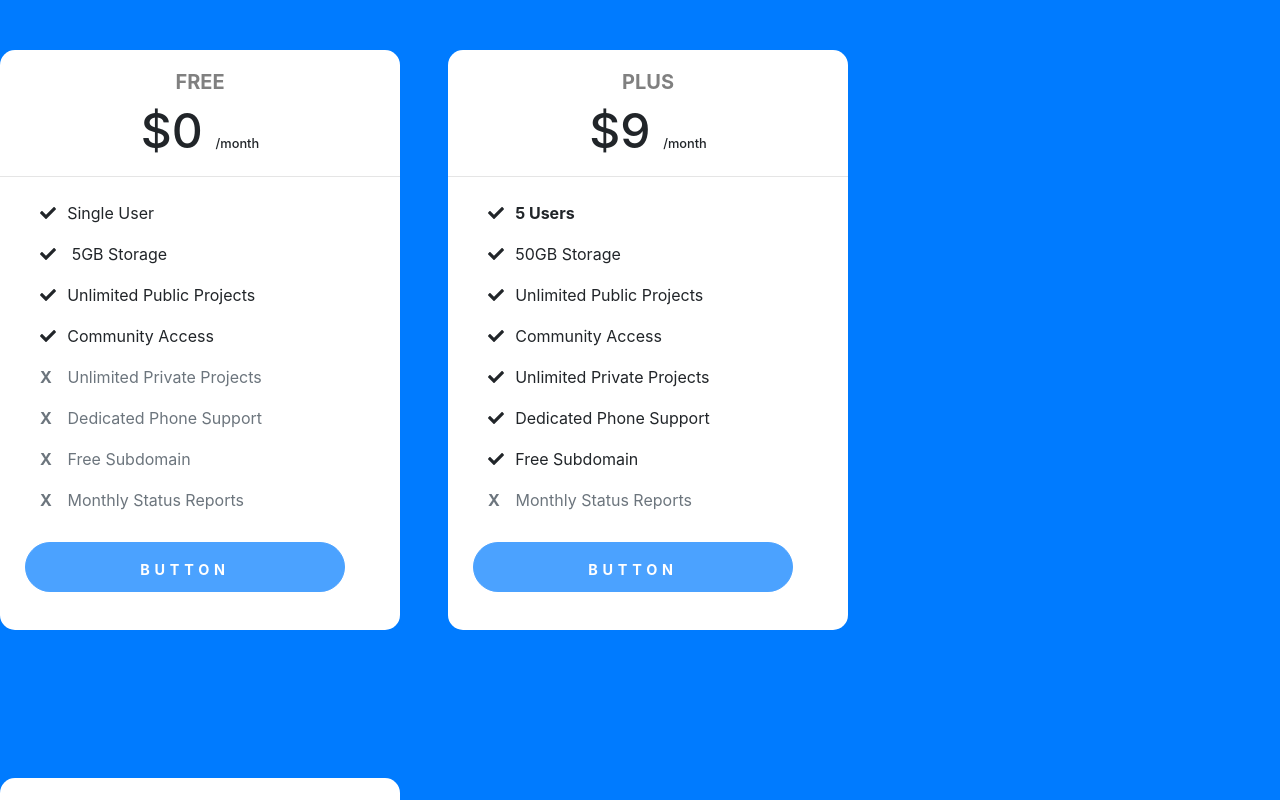
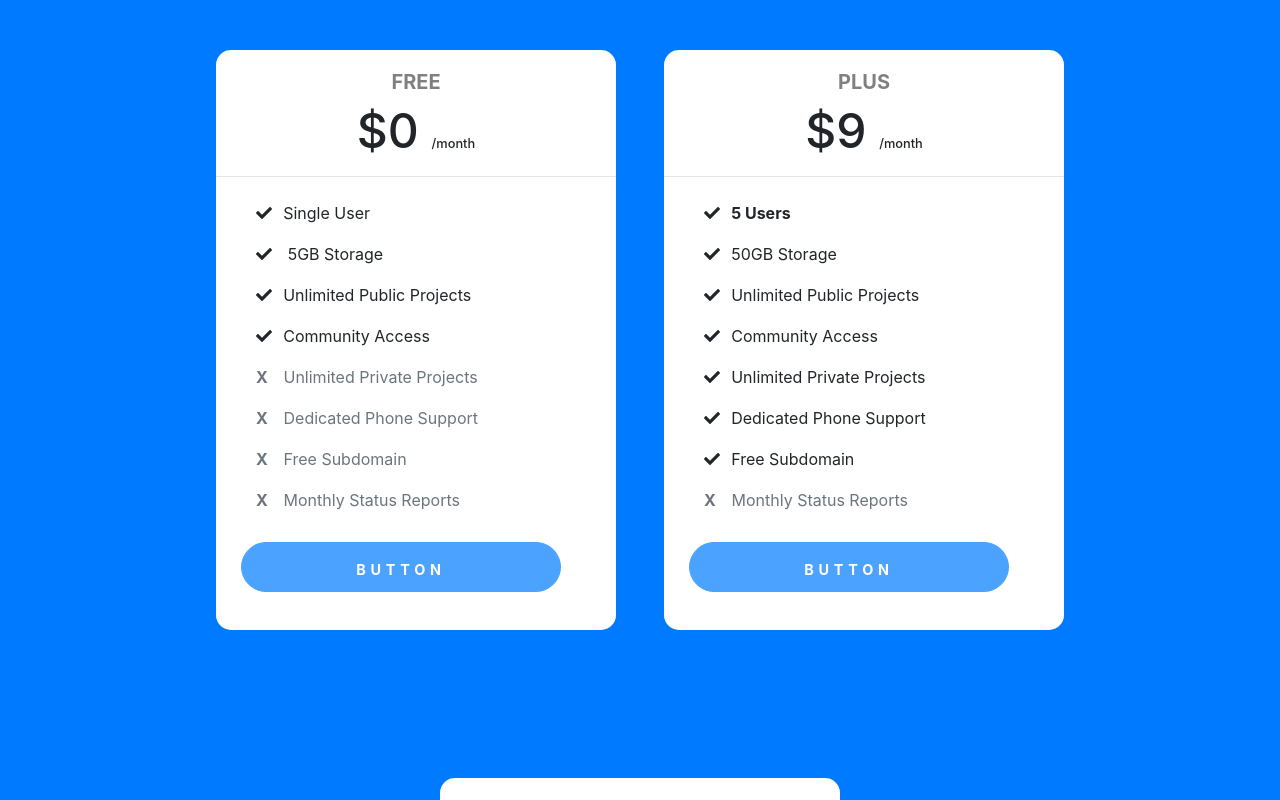
Before and after one commit to Vismaya-Ebin/React-PricingTable, a React (Create React App) app in the folder pricing-table/: page / in a window 1280 px wide. Shown: the top 800 px of the page. Built offline with nearby package versions, Linux system fonts and the light colour scheme.

Commit message:
css changes applied

```diff
--- a/pricing-table/src/App.js
+++ b/pricing-table/src/App.js
@@ -7,6 +7,7 @@ function App() {
   const styles = {
     display: "flex",
     gap:"3rem",
+    justifyContent: "center",
     flexWrap: "wrap",
     backgroundColor: "#007bff",
 
```
